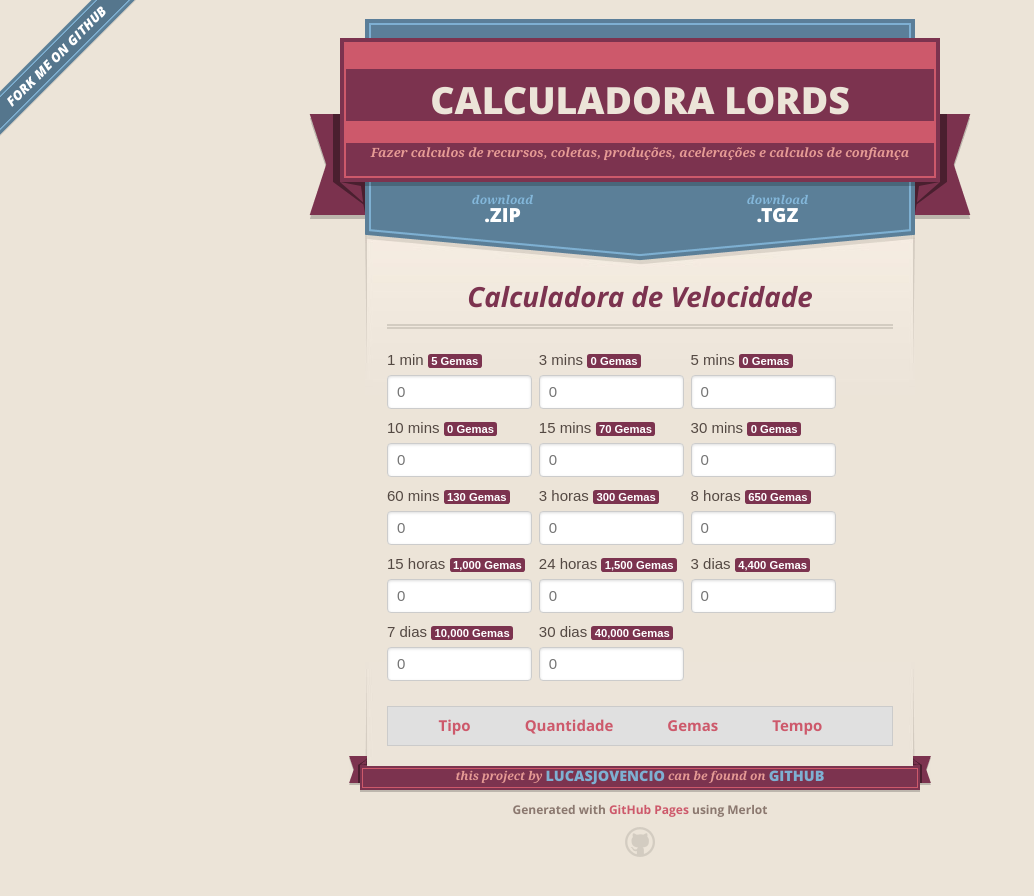
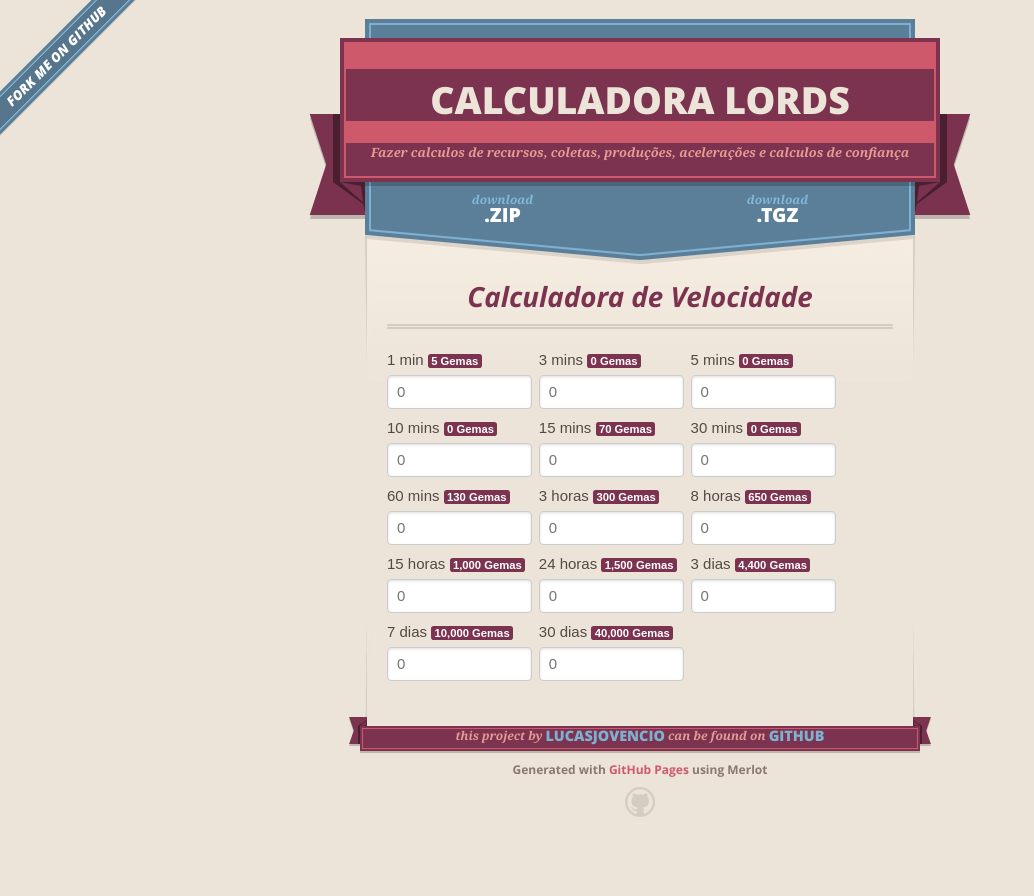
Before and after one commit to lucasjovencio/lordesmobile, a Jekyll site: the page built from index.md, in a window 1280 px wide. Shown: the top 896 px of the page, without its empty margins (0-1034 px from the left). Built offline with Jekyll 4.4.1, drawn with Linux system fonts in a browser that asks for light colours; nearby versions of some CDN libraries.

Commit message:
Update personalizado.css

```diff
--- a/assets/css/personalizado.css
+++ b/assets/css/personalizado.css
@@ -42,6 +42,6 @@
     padding: .5em 0.9em;
 }
 
-.pure-table td{
+.pure-table tr{
     display: none;
 }
```
